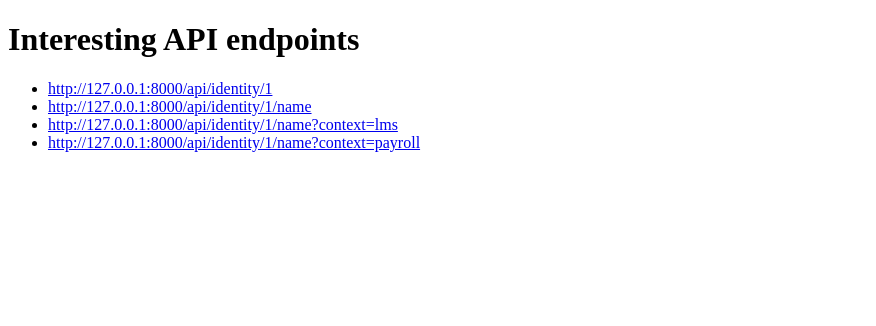
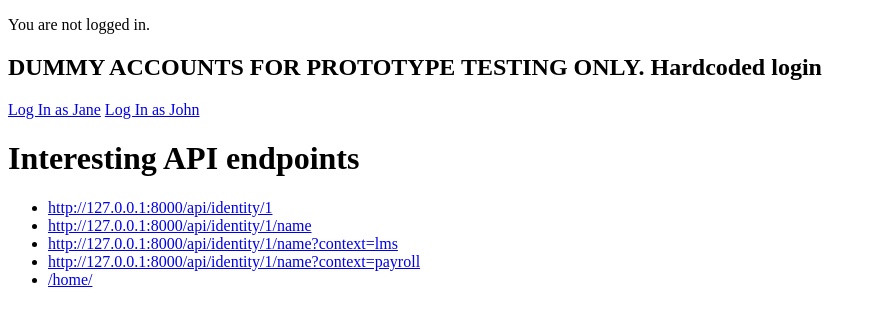
Before and after one commit to asdasdad13/uni-identity-api, a Django app: page / in a window 1280 px wide. Shown: the top 326 px of the page, without its empty margins (0-876 px from the left). Run offline with Django 5.2, Linux system fonts and the light colour scheme.

Commit message:
prototype

```diff
--- a/uni_identity/core/templates/index.html
+++ b/uni_identity/core/templates/index.html
@@ -1,7 +1,19 @@
 <!DOCTYPE html>
 <html lang="en">
   <head></head>
-  <body>
+    <body hx-headers='{"X-CSRFToken": "{{ csrf_token }}"}'>
+    {% if user.is_authenticated %}
+        <p>Logged in as: {{ user.username }}</p>
+        <form action="{% url 'logout' %}?next=/" method="post">
+            {% csrf_token %}
+            <button type="submit">Logout</button>
+        </form>
+    {% else %}
+        <p>You are not logged in.</p>
+        <h2>DUMMY ACCOUNTS FOR PROTOTYPE TESTING ONLY. Hardcoded login</h2>
+        <a href="{% url 'login_js' %}">Log In as Jane</a>
+        <a href="{% url 'login_jm' %}">Log In as John</a>
+    {% endif %}
     <h1>
         Interesting API endpoints
     </h1>
@@ -18,6 +30,9 @@
         <li>
             <a href="http://127.0.0.1:8000/api/identity/1/name?context=payroll">http://127.0.0.1:8000/api/identity/1/name?context=payroll</a>
         </li>
+        <li>
+            <a href="{% url 'home' %}">{% url 'home' %}</a>
+        </li>
     </ul>
   </body>
 </html>
--- a/uni_identity/core/views.py
+++ b/uni_identity/core/views.py
@@ -1,20 +1,47 @@
-from django.shortcuts import render
+from django.shortcuts import render, get_object_or_404, redirect
 from .views import *
+from django.contrib.auth.decorators import login_required
+# hardcoded logins
+from .models import *
+from django.contrib.auth import login, authenticate
 
 def index(request):
     return render(request, 'index.html')
 
-# Contextual switching
-def home(request, id): # display legal and preferred name
-    user = Identity.objects.get(id=id)
+def login_js(request):
+    """
+    PROTOTYPE USE ONLY, VERY UNSAFE
+    """
+    user = User.objects.get(username='js')
+    login(request, user)
+
+    return redirect('index')
+
+def login_jm(request):
+    """
+    PROTOTYPE USE ONLY, VERY UNSAFE
+    """
+    user = User.objects.get(username='jm')
+    login(request, user)
+
+    return redirect('index')
+
+@login_required
+def home(request): # sample page display legal and preferred name
+    try:
+        user_identity = request.user.identity
+    except Identity.DoesNotExist:
+        # User exists but hasn't had an Identity created yet
+        return render(request, 'error.html', {'message': 'Identity profile not found.'})
+
     context = request.GET.get('context', 'default')
 
     match context:
         case 'payroll':
-            display_name = user.legal_name
+            display_name = user_identity.legal_name
         case 'lms':
-            display_name = user.preferred_name
+            display_name = user_identity.preferred_name
         case _:
-            display_name = "Access Denied: Invalid Context"
+            display_name = f"Welcome, {user_identity.preferred_name}. Please select a context."
 
     return render(request, 'home.html', {'name': display_name})
--- a/uni_identity/uni_identity/settings.py
+++ b/uni_identity/uni_identity/settings.py
@@ -39,6 +39,7 @@ INSTALLED_APPS = [
     'django.contrib.staticfiles',
     'core',
     'rest_framework',
+    'django_htmx',
 ]
 
 MIDDLEWARE = [
@@ -126,3 +127,6 @@ USE_TZ = True
 # https://docs.djangoproject.com/en/6.0/howto/static-files/
 
 STATIC_URL = 'static/'
+
+LOGIN_REDIRECT_URL = ''
+LOGOUT_REDIRECT_URL = ''
--- a/uni_identity/uni_identity/urls.py
+++ b/uni_identity/uni_identity/urls.py
@@ -1,11 +1,16 @@
 from django.contrib import admin
 from django.urls import path
 from core import views, api_views
+from django.contrib.auth import views as auth_views
 
 urlpatterns = [
     path('admin/', admin.site.urls),
-    path('', views.index, name='Student portal'),
+    path('', views.index, name='index'),
+    # path('accounts/login/', auth_views.LoginView.as_view(), name='login'),
+    path('accounts/login_js/', views.login_js, name='login_js'),
+    path('accounts/login_jm/', views.login_jm, name='login_jm'),
+    path('accounts/logout/', auth_views.LogoutView.as_view(), name='logout'),
     path('home/', views.home, name='home'),
-    path('api/identity/<int:user_id>/', api_views.full_identity, name='api_identity'),
+    path('api/identity/<int:user_id>/', api_views.full_identity, name='api_full_identity'),
     path('api/identity/<int:user_id>/name/', api_views.display_name, name='api_identity_name'),
 ]
```
Also changed, not shown: uni_identity/core/api_views.py (+5 -4 lines), uni_identity/core/permissions.py (+10 -0 lines), uni_identity/core/templates/home.html (+16 -4 lines), uni_identity/db.sqlite3.
